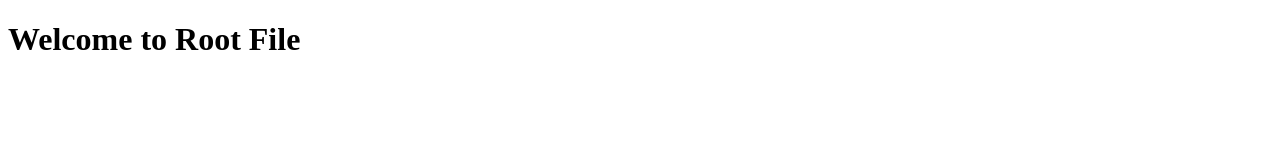
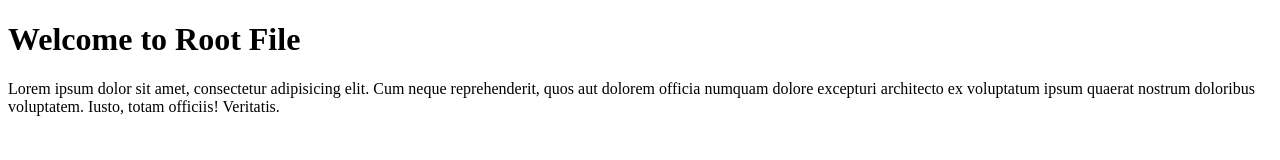
Before and after one commit to Someshwar32/18DecRepo, a plain HTML site: page index.html in a window 1280 px wide. Drawn offline with Linux system fonts and the light colour scheme.

Commit message:
Paragraph added

```diff
--- a/index.html
+++ b/index.html
@@ -9,5 +9,8 @@
 </head>
 <body>
     <h1>Welcome to Root File</h1>
+    <p>Lorem ipsum dolor sit amet, consectetur adipisicing elit. Cum neque reprehenderit,
+         quos aut dolorem officia numquam dolore excepturi architecto ex voluptatum
+         ipsum quaerat nostrum doloribus voluptatem. Iusto, totam officiis! Veritatis.</p>
 </body>
 </html>
```
